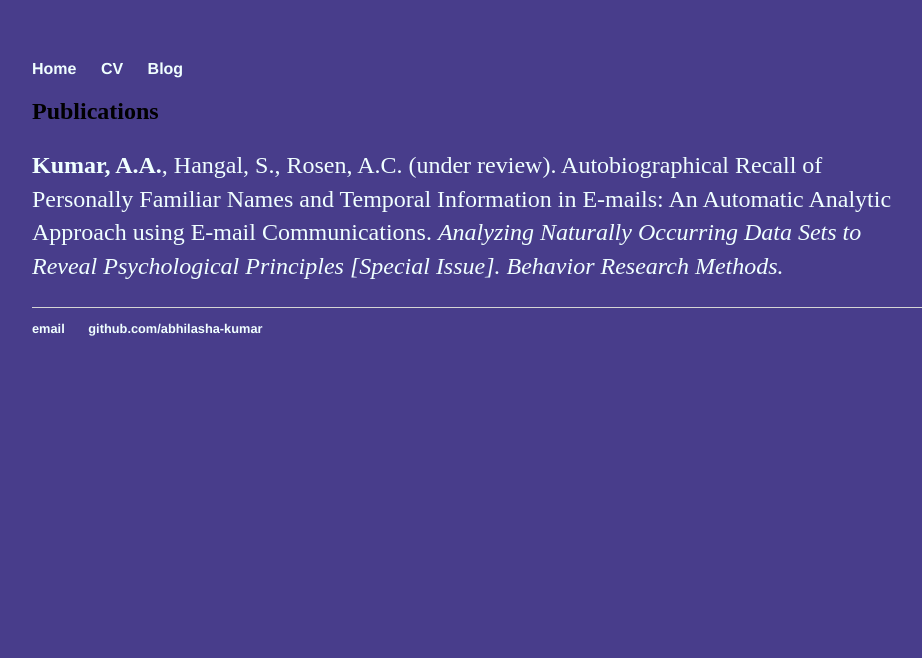
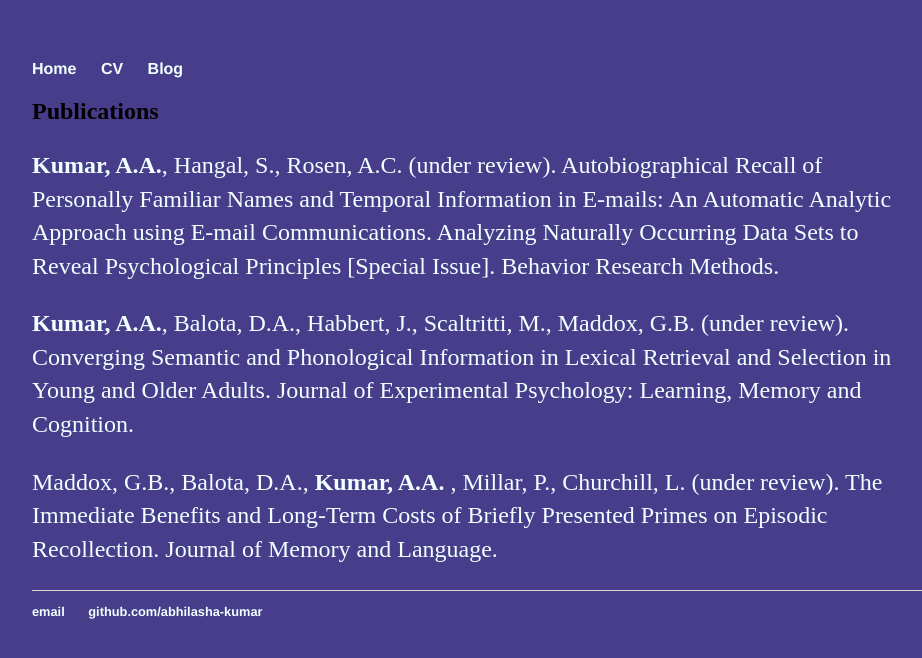
Before and after one commit to abhilasha-kumar/abhilasha-kumar.github.io, a Jekyll site: the page CV/CV.html, which Jekyll copies as it is, in a window 1280 px wide. Shown: the top 658 px of the page, without its empty margins (160-1082 px from the left). Built offline with Jekyll 4.4.1, drawn with Linux system fonts in a browser that asks for light colours.

Commit message:
Updated CV.html

```diff
--- a/CV/CV.html
+++ b/CV/CV.html
@@ -20,7 +20,11 @@
 
 	<h2>Publications</h2>
 
-	<p><strong>Kumar, A.A.</strong>, Hangal, S., Rosen, A.C. (under review). Autobiographical Recall of Personally Familiar Names and Temporal Information in E-mails: An Automatic Analytic Approach using E-mail Communications. <em> Analyzing Naturally Occurring Data Sets to Reveal Psychological Principles [Special Issue]. Behavior Research Methods.</em>
+	<p><strong>Kumar, A.A.</strong>, Hangal, S., Rosen, A.C. (under review). Autobiographical Recall of Personally Familiar Names and Temporal Information in E-mails: An Automatic Analytic Approach using E-mail Communications. Analyzing Naturally Occurring Data Sets to Reveal Psychological Principles [Special Issue]. Behavior Research Methods.</em>
+
+	<p><strong>Kumar, A.A.</strong>, Balota, D.A., Habbert, J., Scaltritti, M., Maddox, G.B. (under review). Converging Semantic and Phonological Information in Lexical Retrieval and Selection in Young and Older Adults. Journal of Experimental Psychology: Learning, Memory and Cognition. </em>
+
+	<p>Maddox, G.B., Balota, D.A., <strong> Kumar, A.A. </strong>, Millar, P., Churchill, L. (under review). The Immediate Benefits and Long-Term Costs of Briefly Presented Primes on Episodic Recollection. Journal of Memory and Language.
 
 	</div>
 
```
